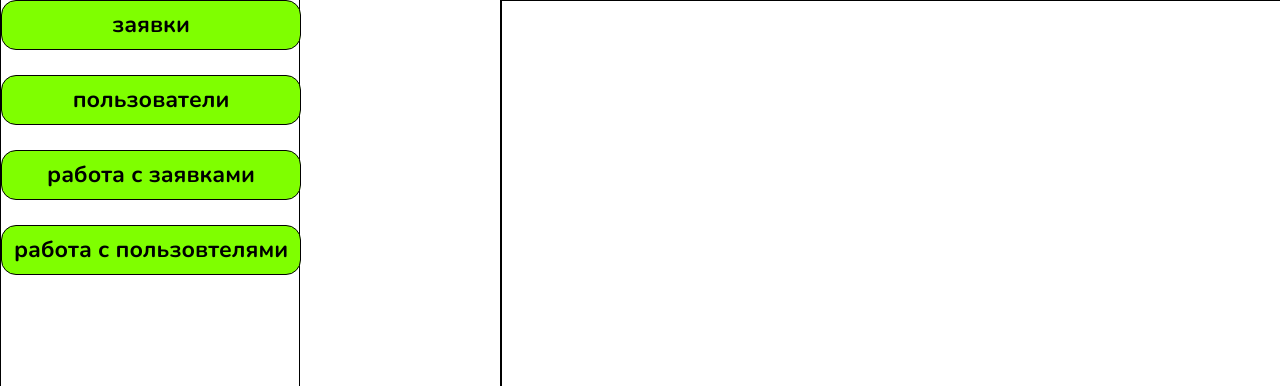
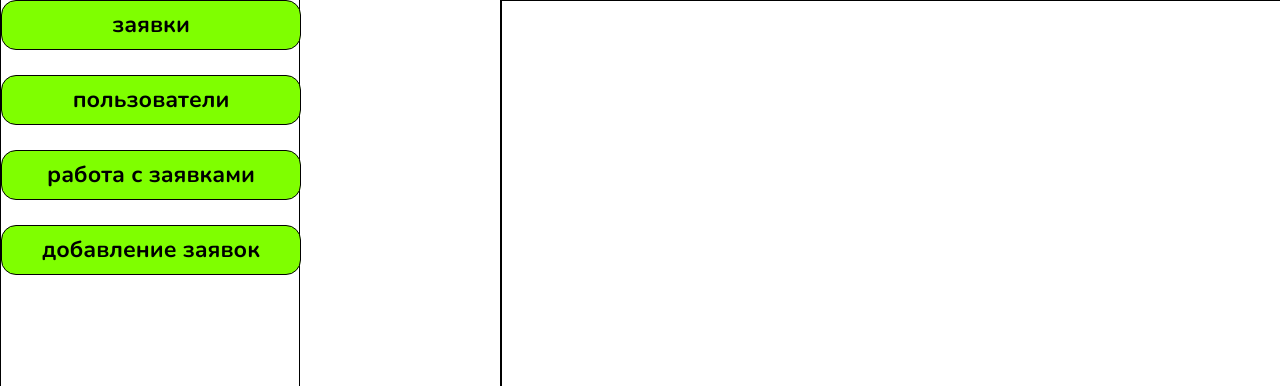
Before and after one commit to LeonardVelikiy/practica, a PHP site: page /pages/administration.php?applications=1 in a window 1280 px wide; the page is wider, and only the part inside the window is pictured. Shown: the part 86-472 px from the top of that part. Run offline with PHP 8.4, Linux system fonts and the light colour scheme; data that the repository does not hold is empty; some libraries are stand-ins or nearby versions.

Commit message:
чекни фикс

```diff
--- a/pages/administration.php
+++ b/pages/administration.php
@@ -23,7 +23,7 @@
 					<button  name="applications" value="ok"> заявки</button>
 					<button  name="users" value="ok">пользователи</button>
 					<button  name="aplications_work" value='ok'>работа с заявками</button>
-					<button  name="users_work" value='ok'>работа с пользовтелями</button>
+					<button  name="users_work" value='ok'>добавление заявок</button>
 				</form>
 			</div>
 			<div class="right_body">
```
